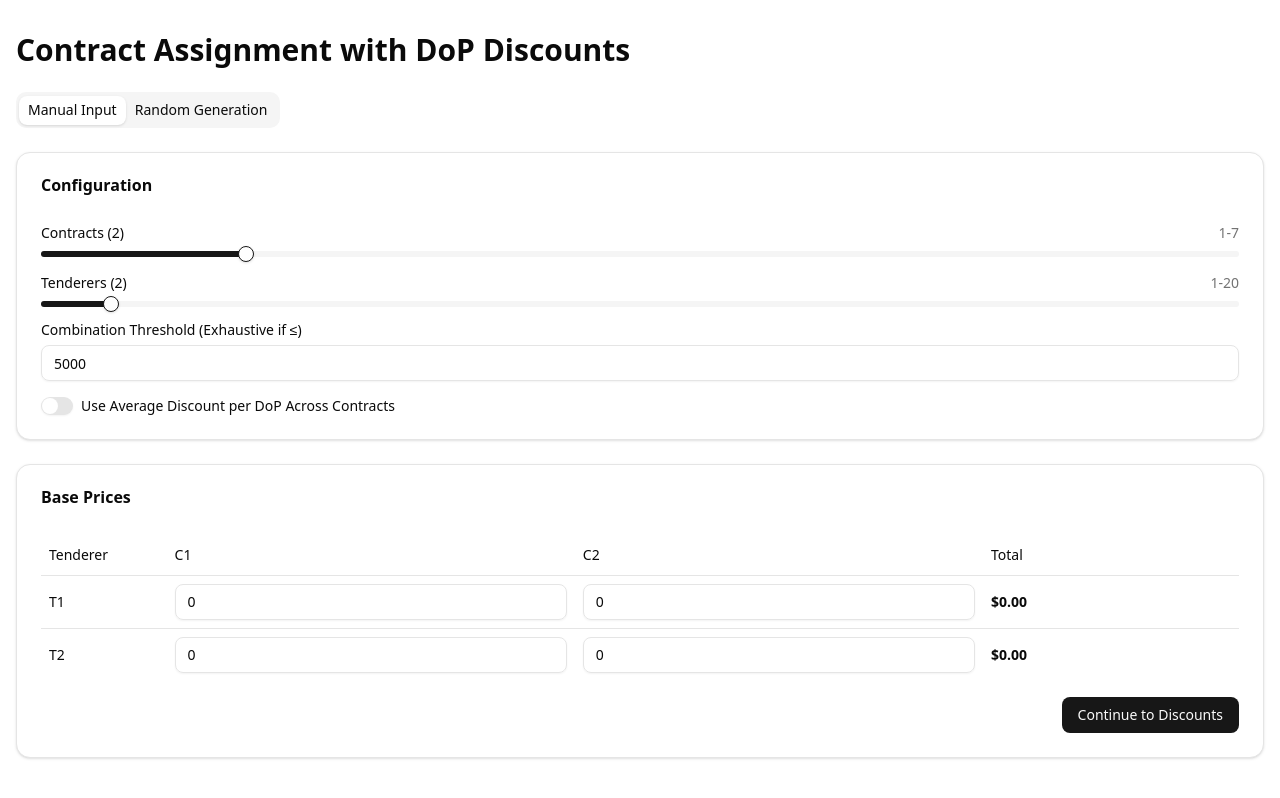
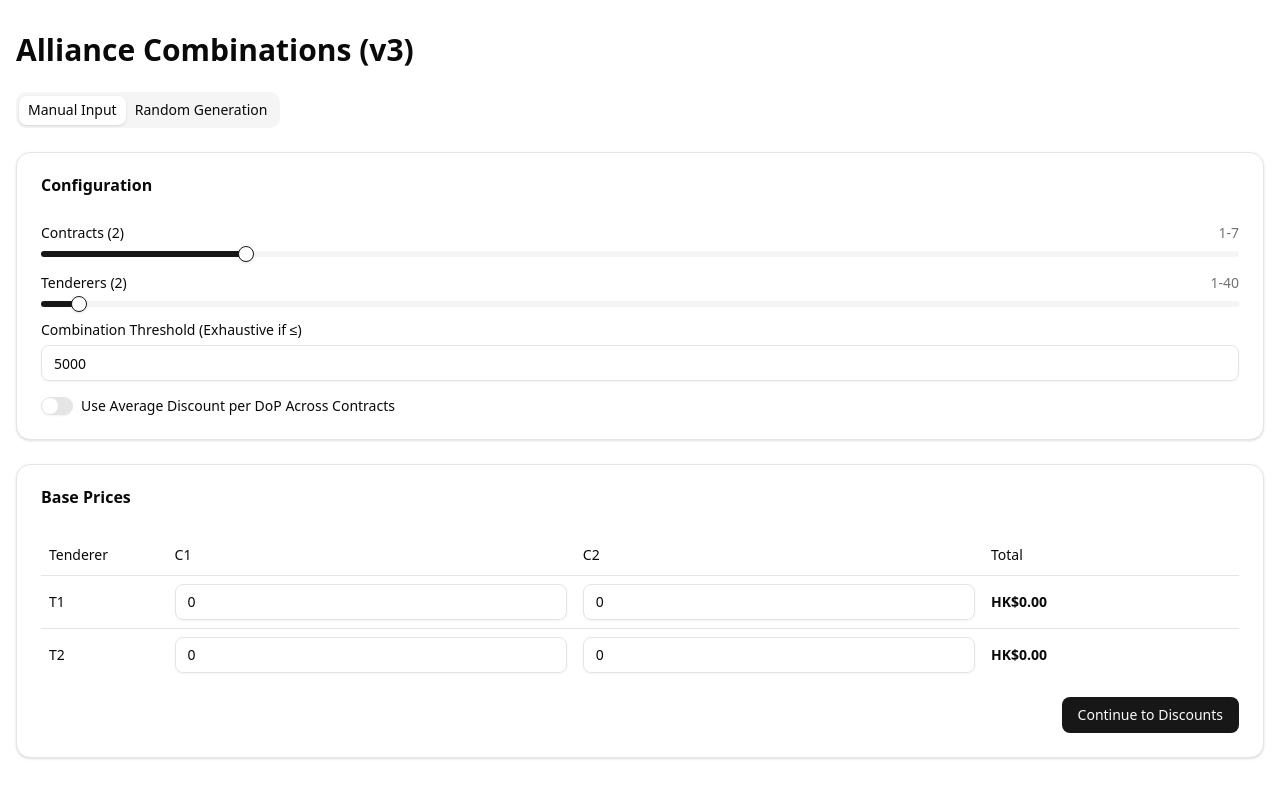
Before and after one commit to jeffreyip119477/alliance-next, a Next.js app: page / in a window 1280 px wide. Built offline with nearby package versions, Linux system fonts and the light colour scheme.

Commit message:
it works

```diff
--- a/package.json
+++ b/package.json
@@ -16,10 +16,12 @@
     "@radix-ui/react-tabs": "^1.1.3",
     "class-variance-authority": "^0.7.1",
     "clsx": "^2.1.1",
+    "lodash": "^4.17.21",
     "lucide-react": "^0.483.0",
     "next": "15.2.3",
     "react": "^19.0.0",
     "react-dom": "^19.0.0",
+    "react-window": "^1.8.11",
     "tailwind-merge": "^3.0.2",
     "tw-animate-css": "^1.2.4"
   },
--- a/src/components/alliance-combinations.tsx
+++ b/src/components/alliance-combinations.tsx
@@ -398,9 +398,9 @@ export default function AllianceCombinationsCalculator() {
     }
 
     try {
-      return value.toLocaleString("en-US", {
+      return value.toLocaleString("zh-HK", {
         style: "currency",
-        currency: "USD",
+        currency: "HKD",
         minimumFractionDigits: 2,
         maximumFractionDigits: 2,
       });
@@ -431,9 +431,7 @@ export default function AllianceCombinationsCalculator() {
 
   return (
     <div className="container mx-auto py-8 px-4">
-      <h1 className="text-3xl font-bold mb-6">
-        Contract Assignment with DoP Discounts
-      </h1>
+      <h1 className="text-3xl font-bold mb-6">Alliance Combinations (v3)</h1>
 
       <Tabs
         defaultValue="manual"
@@ -474,12 +472,12 @@ export default function AllianceCombinationsCalculator() {
               <div className="space-y-2">
                 <div className="flex items-center justify-between">
                   <Label htmlFor="tenderers">Tenderers ({tenderers})</Label>
-                  <span className="text-sm text-muted-foreground">1-20</span>
+                  <span className="text-sm text-muted-foreground">1-40</span>
                 </div>
                 <Slider
                   id="tenderers"
                   min={1}
-                  max={20}
+                  max={40}
                   step={1}
                   value={[tenderers]}
                   onValueChange={(value) => setTenderers(value[0])}
```
Also changed, not shown: 1 other file (tests, documents, lock files or other folders).
